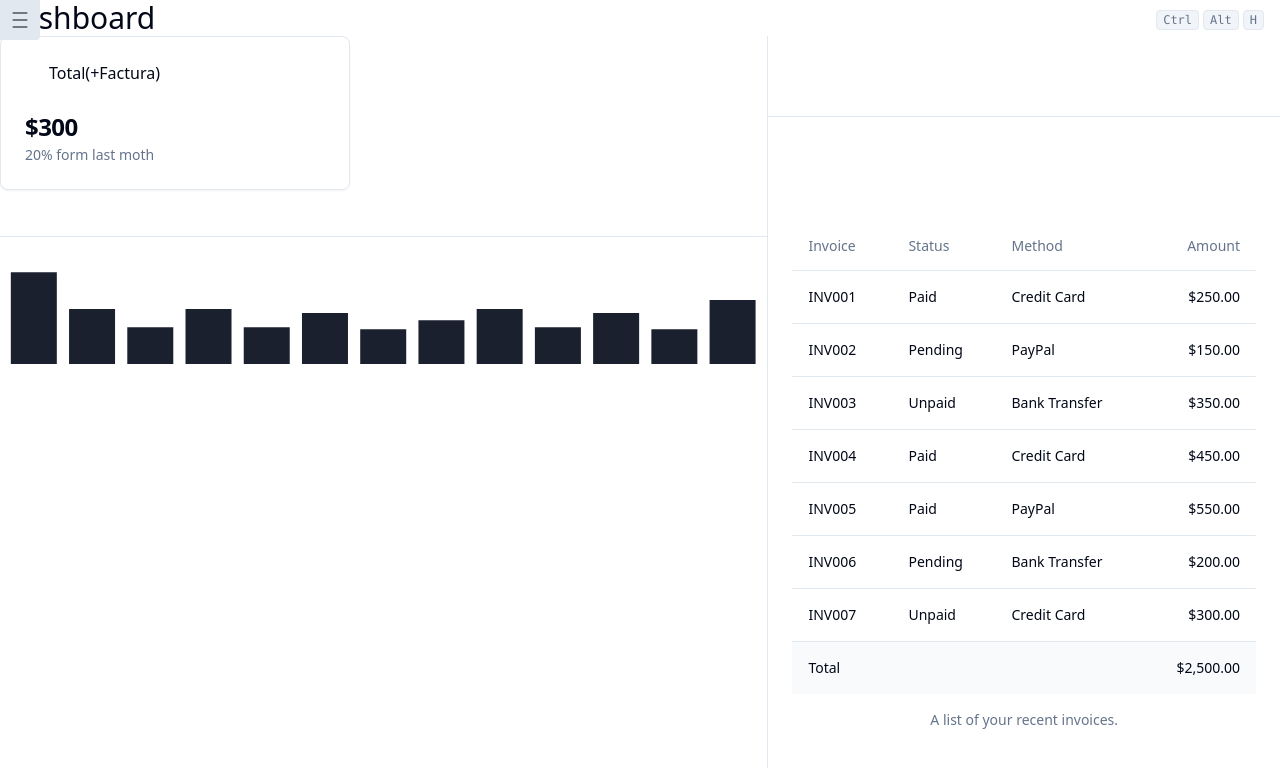
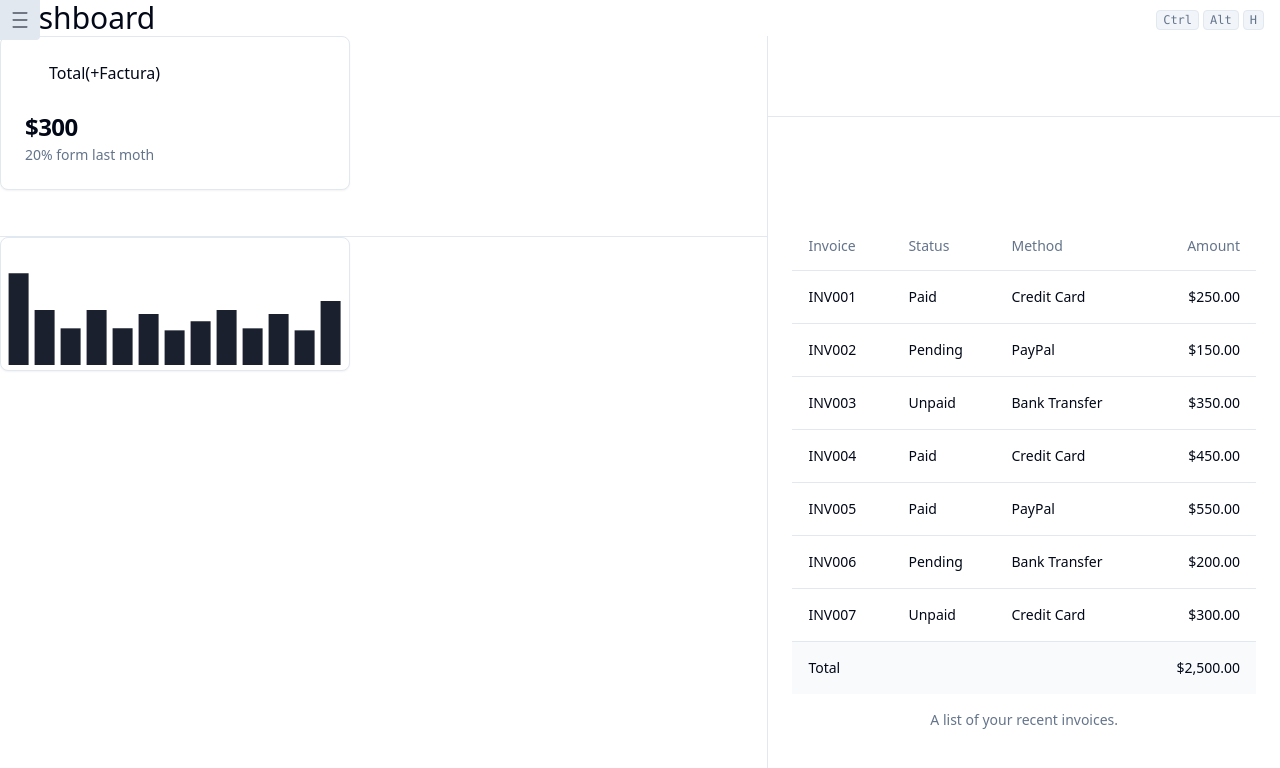
Before and after one commit to Atla004/invoicing-react, a React (Vite) app: page / in a window 1280 px wide. Shown: the top 768 px of the page. Built offline with nearby package versions, Linux system fonts and the light colour scheme; no server answers.

Commit message:
card BarChartA

```diff
--- a/src/Components/BarChartA.tsx
+++ b/src/Components/BarChartA.tsx
@@ -1,5 +1,12 @@
 import * as React from "react"
 import { Bar, BarChart, ResponsiveContainer } from "recharts"
+import {
+  Card,
+  CardContent,
+  CardDescription,
+  CardHeader,
+  CardTitle,
+} from "@/Components/ui/card"
 
 
 const data = [
@@ -46,6 +53,7 @@ const data = [
 
 export default function BarChartA() {
   return (
+    <Card className="w-[350px]">
     <div className="mt-3 h-[120px]">
       <ResponsiveContainer width="100%" height="100%">
         <BarChart data={data}>
@@ -61,5 +69,6 @@ export default function BarChartA() {
         </BarChart>
       </ResponsiveContainer>
     </div>
+    </Card>
   )
 }
```
